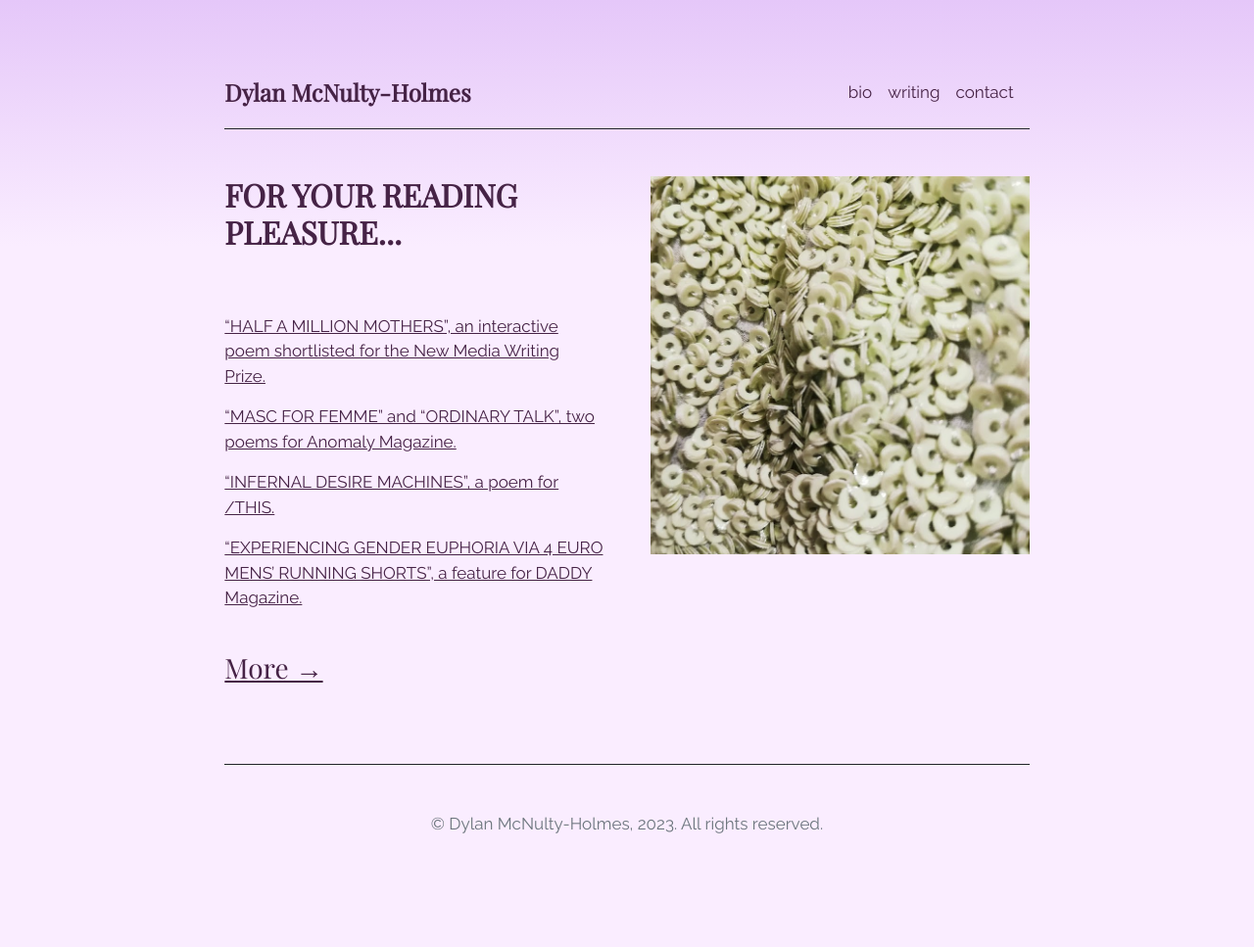
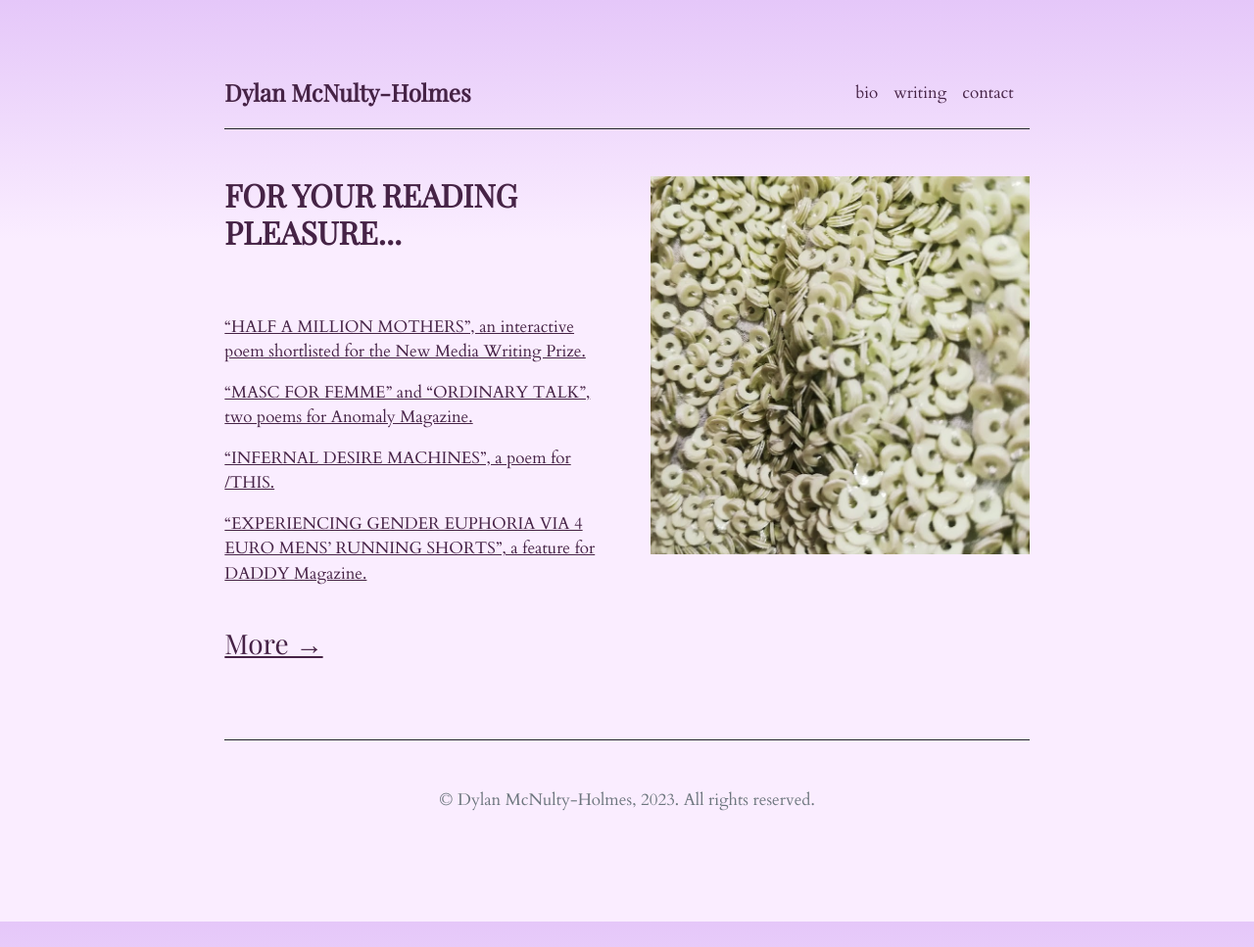
Before and after one commit to dyl-amh/website, a Jekyll site: the page built from index.md, in a window 1280 px wide. Shown: the whole page at 98% size. Built offline with Jekyll 4.4.1, drawn with Linux system fonts in a browser that asks for light colours; after the commit the page ends 941 px from its top, so only the background shows below that.

Commit message:
New font

```diff
--- a/_includes/head.html
+++ b/_includes/head.html
@@ -8,9 +8,9 @@
   <link rel="apple-touch-icon" sizes="152x152" href="{{ site.github.url }}/assets/apple-touch-icon.png">
   <link rel="shortcut icon" href="{{ site.github.url }}/assets/favicon.ico">
   <link rel="preconnect" href="https://fonts.googleapis.com">
-<link rel="preconnect" href="https://fonts.gstatic.com" crossorigin>
-<link href="https://fonts.googleapis.com/css2?family=Playfair+Display&family=Raleway&family=Source+Sans+Pro:ital,wght@0,400;0,900;1,900&display=swap" rel="stylesheet">
-  <style>
+  <link rel="preconnect" href="https://fonts.gstatic.com" crossorigin>
+  <link href="https://fonts.googleapis.com/css2?family=Cardo:ital@0;1&family=Playfair+Display&family=Raleway&family=Source+Sans+Pro:ital,wght@0,400;0,900;1,900&display=swap" rel="stylesheet">
+    <style>
     .wrapingimage
     {
     float:left;
--- a/_sass/main.scss
+++ b/_sass/main.scss
@@ -2,7 +2,7 @@ $background:linear-gradient(180deg, #e5c7f9 0%, #faedff 26%);
 
 
 $bodyColor: #462346;
-$bodyFont: 'Raleway', sans-serif, "Helvetica Neue", Helvetica, Arial, sans-serif, "Apple Color Emoji","Segoe UI Emoji","Segoe UI Symbol";
+$bodyFont: 'Cardo', serif, "Helvetica Neue", Helvetica, Arial, sans-serif, "Apple Color Emoji","Segoe UI Emoji","Segoe UI Symbol";
 $headerFont: 'Playfair Display', serif, 'Open Sans', sans-serif, "Apple Color Emoji","Segoe UI Emoji","Segoe UI Symbol";
 $linkColor: #462346!important;
 $headerColor: #462346;
```
